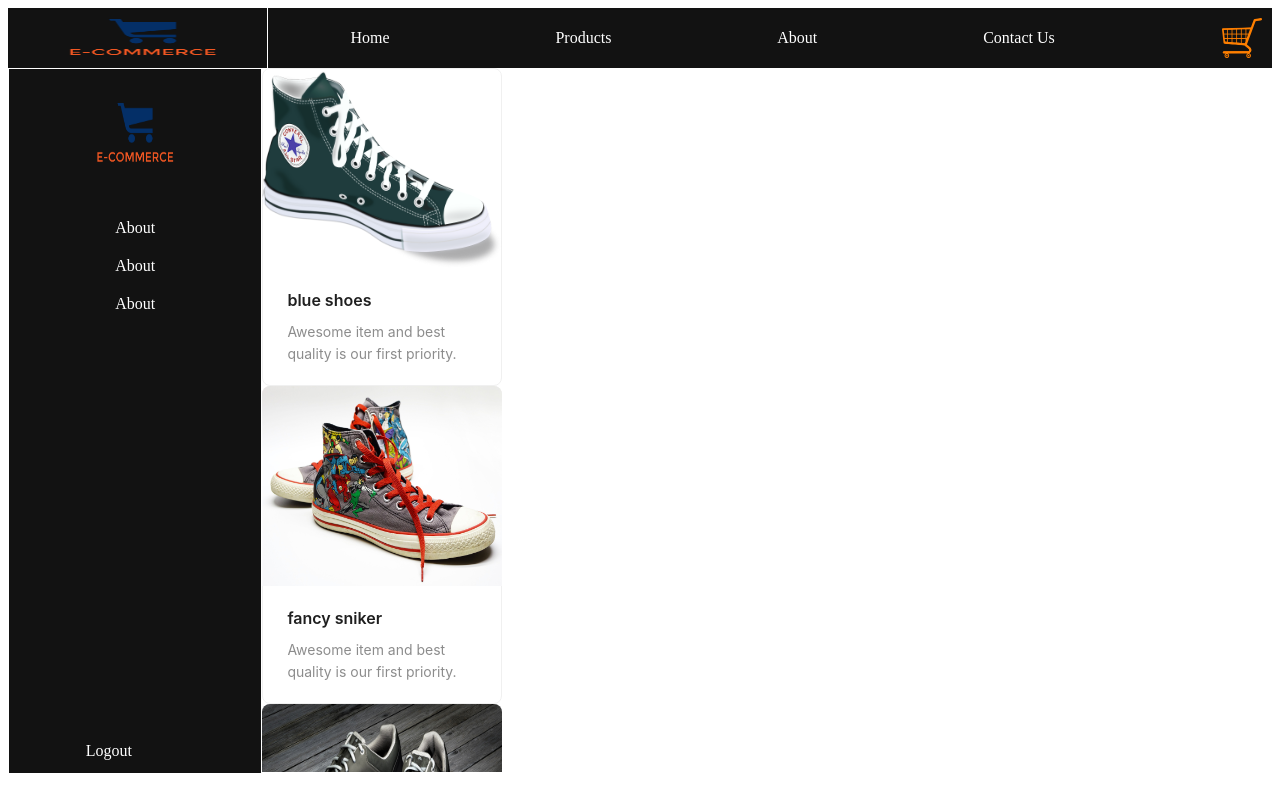
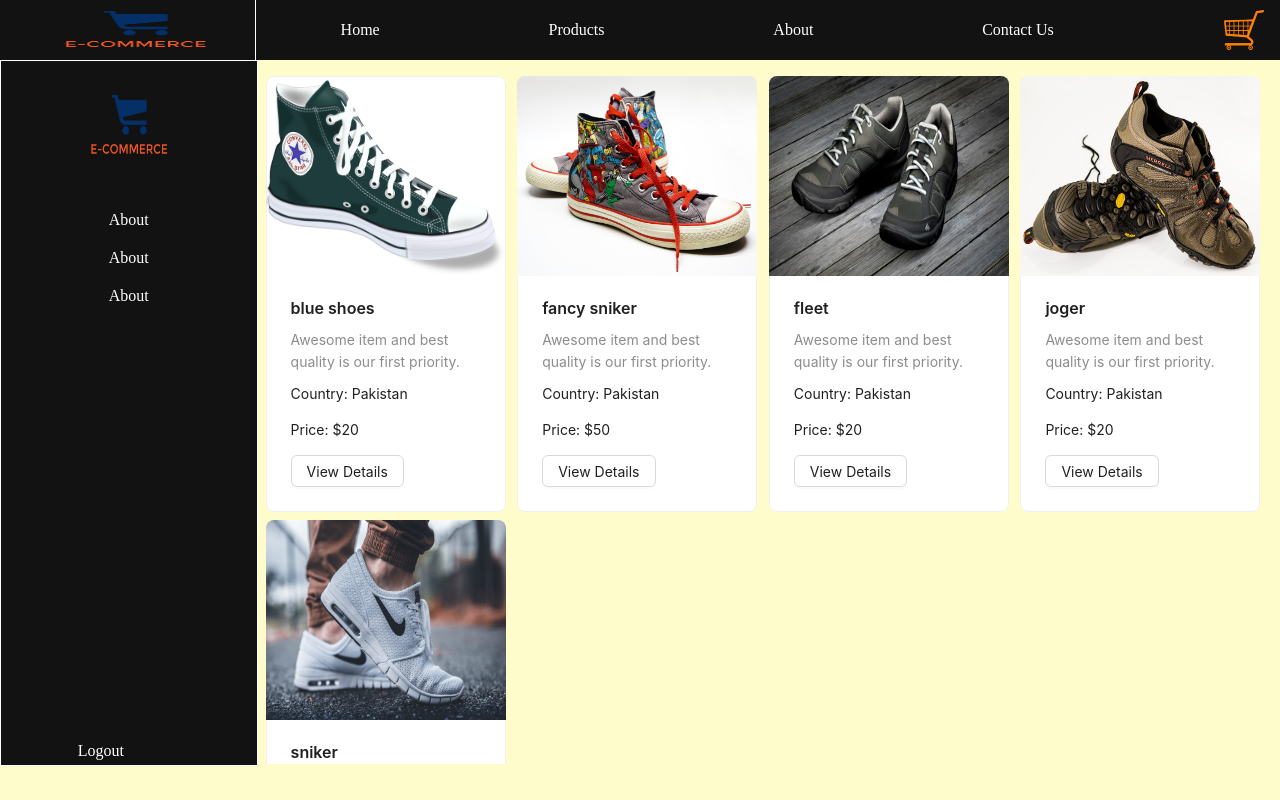
Before and after one commit to ZEESHAN-latif/nextjs_eComm, a Next.js app: page /product/product in a window 1280 px wide. Built offline with nearby package versions, Linux system fonts and the light colour scheme.

Commit message:
sacc integration

```diff
--- a/next.config.js
+++ b/next.config.js
@@ -1,3 +1,4 @@
+const withSass = require('@zeit/next-sass');
 /** @type {import('next').NextConfig} */
 const nextConfig = {
   experimental: {
@@ -5,4 +6,5 @@ const nextConfig = {
   },
 }
 
+module.exports = withSass();
 module.exports = nextConfig
--- a/package.json
+++ b/package.json
@@ -18,5 +18,10 @@
     "react-dom": "18.2.0",
     "react-redux": "^8.0.5",
     "react-router-dom": "^6.10.0"
+  },
+  "devDependencies": {
+    "@zeit/next-sass": "^1.0.1",
+    "node-sass": "^8.0.0",
+    "sass": "^1.60.0"
   }
 }
--- a/src/pages/_app.js
+++ b/src/pages/_app.js
@@ -1,11 +1,9 @@
-// This default export is required in a new `pages/_app.js` file.
-import Image from "next/image";
-import Link from "next/link";
 import "../styles/navbar.css";
 import Sidebar from "./sidebar";
 import NavBar from "./navBar";
 import { Provider } from "react-redux";
 import { store } from "@/store";
+import '../styles/main.scss';
 
 export default function MyApp({ Component, pageProps }) {
   return (
--- a/src/pages/product/product.js
+++ b/src/pages/product/product.js
@@ -1,26 +1,67 @@
-import React, { useEffect, useState } from 'react'
-import { Card } from "antd";
+import React from "react";
+import { Card, Row, Col, Button } from "antd";
 const { Meta } = Card;
 import { Images } from "@/utils/Images";
 import Image from "next/image";
+import style from "../../styles/product.module.scss";
 
 export default function Project() {
-
   const shoesArray = [
-      {id:1, itemName: "blue shoes",price:"$20", country: "Pakistan", url:Images.blueShoes, description:"Awesome item and best quality is our first priority."},
-      {id:2, itemName: "fancy sniker",price:"$50", country: "Pakistan", url:Images.fancySniker ,description:"Awesome item and best quality is our first priority."},
-      {id:3, itemName: "fleet",price:"$20", country: "Pakistan", url:Images.fleet ,description:"Awesome item and best quality is our first priority."},
-      {id:4, itemName: "joger",price:"$20", country: "Pakistan", url:Images.joger ,description:"Awesome item and best quality is our first priority."},
-      {id:5, itemName: "sniker",price:"$20", country: "Pakistan", url:Images.sniker ,description:"Awesome item and best quality is our first priority."},
+    {
+      id: 1,
+      itemName: "blue shoes",
+      price: "$20",
+      country: "Pakistan",
+      url: Images.blueShoes,
+      description: "Awesome item and best quality is our first priority.",
+    },
+    {
+      id: 2,
+      itemName: "fancy sniker",
+      price: "$50",
+      country: "Pakistan",
+      url: Images.fancySniker,
+      description: "Awesome item and best quality is our first priority.",
+    },
+    {
+      id: 3,
+      itemName: "fleet",
+      price: "$20",
+      country: "Pakistan",
+      url: Images.fleet,
+      description: "Awesome item and best quality is our first priority.",
+    },
+    {
+      id: 4,
+      itemName: "joger",
+      price: "$20",
+      country: "Pakistan",
+      url: Images.joger,
+      description: "Awesome item and best quality is our first priority.",
+    },
+    {
+      id: 5,
+      itemName: "sniker",
+      price: "$20",
+      country: "Pakistan",
+      url: Images.sniker,
+      description: "Awesome item and best quality is our first priority.",
+    },
   ];
 
   return (
-    <div>
+    <div className={style.mainProductWrraper}>
+      <Row>
         {shoesArray?.map((item) => {
-            return <><Card key={item?.id}
+          return (
+            <>
+            <Col span={6} key={item.id}>
+              <Card
+                key={item?.id}
                 hoverable
                 style={{
                   width: 240,
+                  marginTop:8
                 }}
                 cover={
                   <Image
@@ -32,9 +73,15 @@ export default function Project() {
                 }
               >
                 <Meta title={item?.itemName} description={item?.description} />
+                <p>Country: {item?.country}</p>
+                <p>Price: {item?.price}</p>
+                <Button>View Details</Button>
               </Card>
+              </Col>
             </>
+          );
         })}
+      </Row>
     </div>
-  )
+  );
 }
--- /dev/null
+++ b/src/styles/main.scss
@@ -0,0 +1,4 @@
+body{
+    background-color: #fffccc;
+    margin: 0px;
+}
--- a/src/styles/navbar.css
+++ b/src/styles/navbar.css
@@ -9,7 +9,7 @@
 }
 
 .logoWrapper{
-    width: 20%;
+    width: 19%;
     border-right: 1px solid #fff;
     display: flex;
     justify-content: center;
--- /dev/null
+++ b/src/styles/product.module.scss
@@ -0,0 +1,4 @@
+.mainProductWrraper{
+padding: 8px;
+
+}
```
Also changed, not shown: 1 other file (tests, documents, lock files or other folders). Lines whose indentation alone changed are shown as unchanged.
